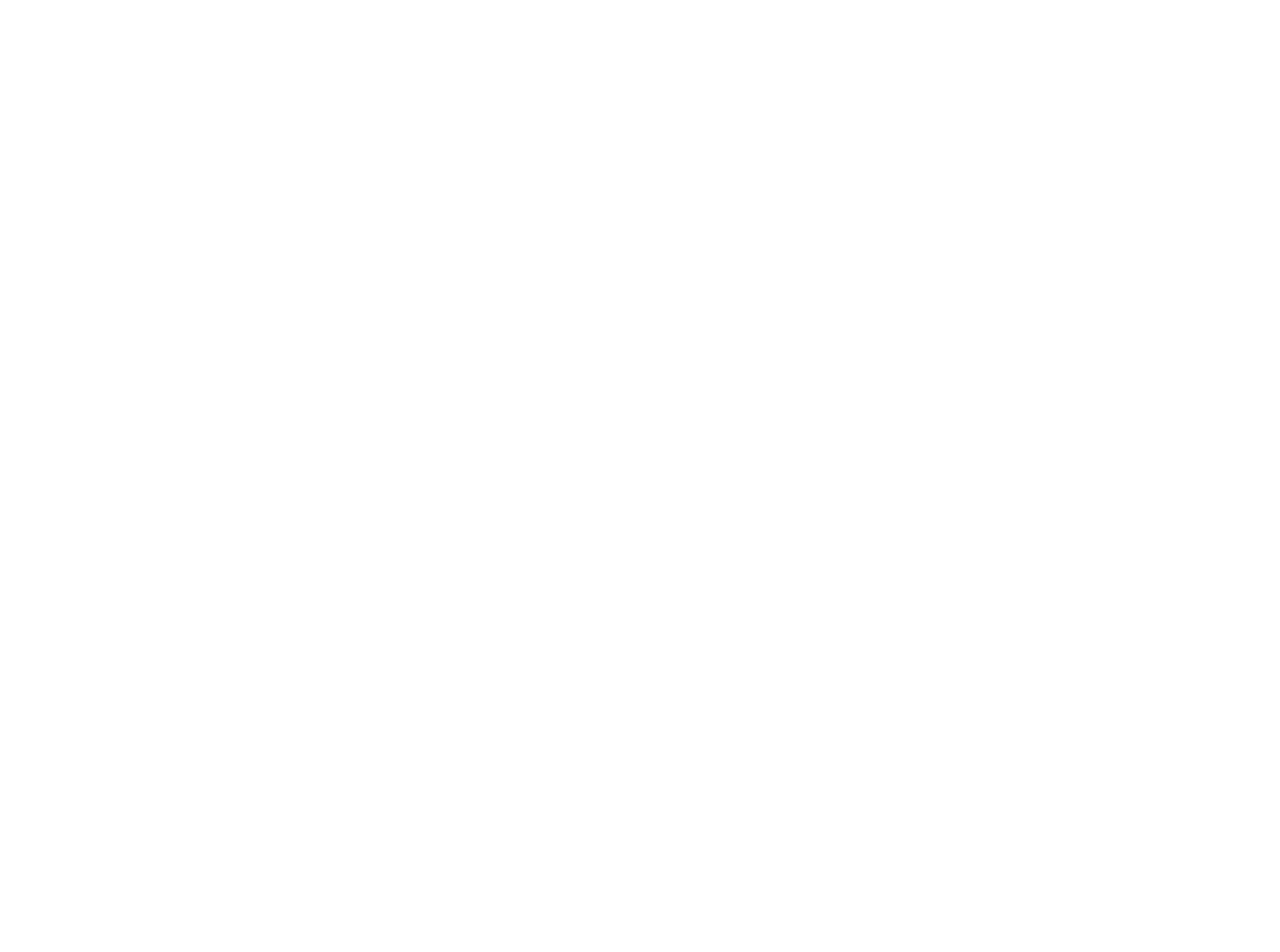
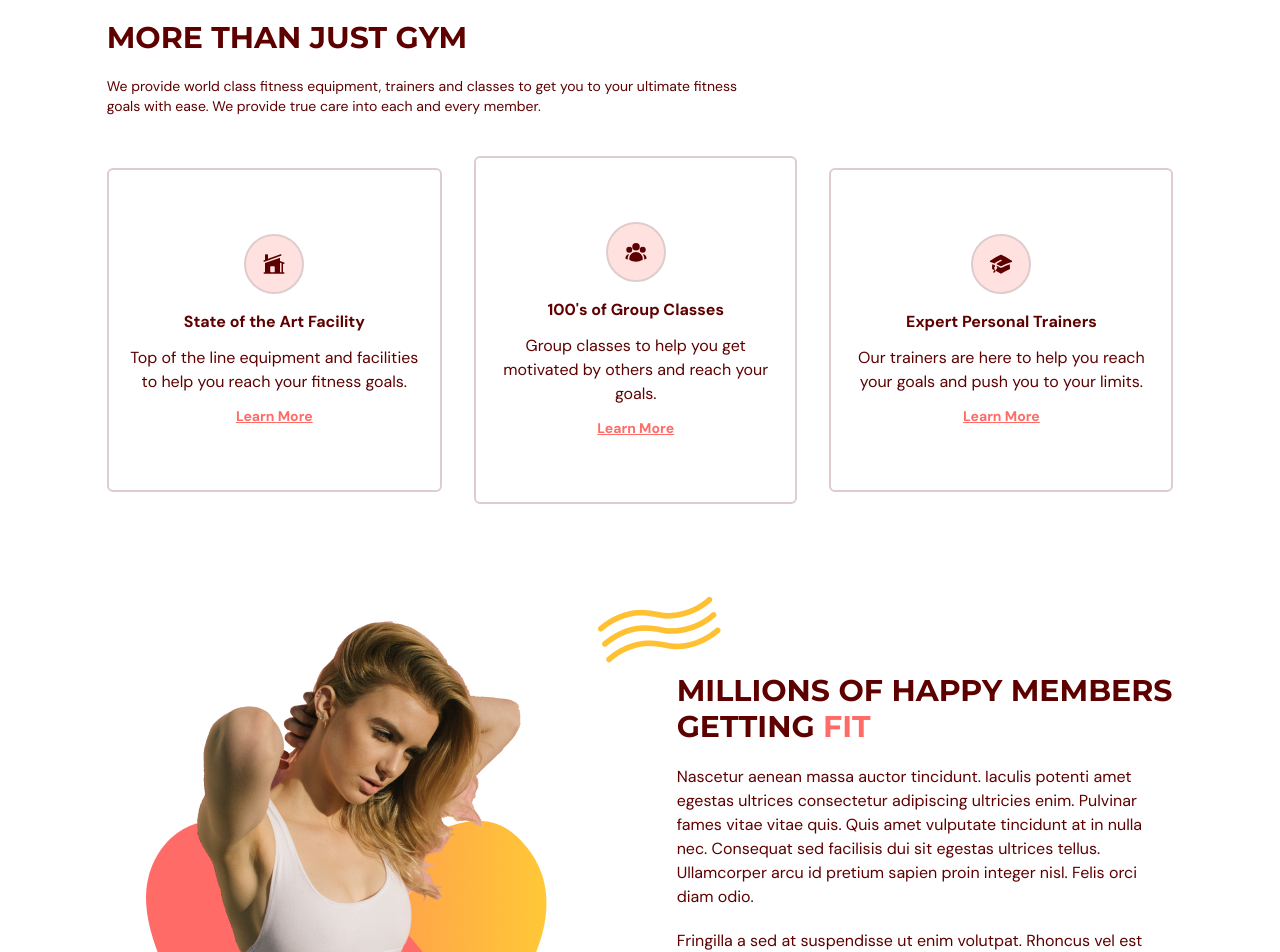
Before and after one commit to karen-baltazar/web_dev_practice, a React (Vite) app in the folder fitness-app/: page / in a window 1280 px wide. Shown: the part 880-1832 px from the top of the page. Before the commit the page ends 823 px from the top, so only its background shows below. Built offline with nearby package versions, Linux system fonts and the light colour scheme.

Commit message:
[fitness-app] Create and style benefits page

```diff
--- a/fitness-app/src/App.tsx
+++ b/fitness-app/src/App.tsx
@@ -1,5 +1,6 @@
 import Navbar from "@/scenes/navbar";
 import Home from "@/scenes/home";
+import Benefits from "@/scenes/benefits";
 import { useEffect, useState } from "react";
 import { SelectedPage } from "@/shared/type";
 
@@ -30,6 +31,7 @@
           setSelectedPage={setSelectedPage}
         />
         <Home setSelectedPage={setSelectedPage} />
+        <Benefits setSelectedPage={setSelectedPage} />
       </div>
     </>
   )
--- /dev/null
+++ b/fitness-app/src/scenes/benefits/Benefit.tsx
@@ -0,0 +1,43 @@
+import { SelectedPage } from "@/shared/type"
+import AnchorLink from "react-anchor-link-smooth-scroll"
+import { motion } from "framer-motion"
+
+const childVariant = {
+    hidden: { opacity: 0, scale: 0.9 },
+    visible: { opacity: 1, scale: 1},
+}
+
+type Props = {
+    icon: JSX.Element;
+    title: string;
+    description: string;
+    setSelectedPage: (value: SelectedPage) => void;
+}
+
+const Benefit = ({ icon, title, description, setSelectedPage}: Props) => {
+  return (
+    <>
+        <motion.div
+            variants={childVariant}
+            className="mt-5 rounded-md border-2 border-gray-100 px-5 py-16 text-center"
+        >
+            <div className="mb-4 flex justify-center">
+                <div className="rounded-full border-2 border-gray-100 bg-primary-100 p-4">
+                    {icon}
+                </div>
+            </div>
+            <h4 className="font-bold">{title}</h4>
+            <p className="my-3">{description}</p>
+            <AnchorLink
+              className="text-sm font-bold text-primary-500 underline hover:text-secondary-500"
+              onClick={() => setSelectedPage(SelectedPage.ContactUs)}
+              href={`#${SelectedPage.ContactUs}`}
+            >
+              <p>Learn More</p>
+            </AnchorLink>
+        </motion.div>
+    </>
+  )
+}
+
+export default Benefit
--- /dev/null
+++ b/fitness-app/src/scenes/benefits/index.tsx
@@ -0,0 +1,167 @@
+import HText from "@/shared/HText";
+import { SelectedPage, BenefitType } from "@/shared/type";
+import {
+    HomeModernIcon,
+    UserGroupIcon,
+    AcademicCapIcon
+ } from "@heroicons/react/24/solid";
+ import { motion, stagger } from "framer-motion";
+ import Benefit from "./Benefit";
+import ActionButton from "@/shared/ActionButton";
+import BenefitsPageGraphic from "@/assets/BenefitsPageGraphic.png";
+
+const benefits: Array<BenefitType> = [
+    {
+        icon: <HomeModernIcon className="w-6 h-6" />,
+        title: "State of the Art Facility",
+        description: "Top of the line equipment and facilities to help you reach your fitness goals."
+    },
+    {
+        icon: <UserGroupIcon className="w-6 h-6" />,
+        title: "100's of Group Classes",
+        description: "Group classes to help you get motivated by others and reach your goals."
+    },
+    {
+        icon: <AcademicCapIcon className="w-6 h-6" />,
+        title: "Expert Personal Trainers",
+        description: "Our trainers are here to help you reach your goals and push you to your limits."
+    },
+]
+
+const container = {
+    hidden: {},
+    visible: {
+        transition: { staggerChildren: 0.2 }
+    }
+}
+
+type Props = {
+    setSelectedPage: (value: SelectedPage) => void;
+}
+
+const Benefits = ({ setSelectedPage }: Props) => {
+  return (
+    <>
+        <section
+            id="benefits"
+            className="mx-auto min-h-full w-5/6 py-20"
+        >
+            <motion.div
+                onViewportEnter={() => setSelectedPage(SelectedPage.Benefits)}
+            >
+                {/* HEADER */}
+                <motion.div
+                    className="md:my-5 md:w-3/5"
+                    initial="hidden"
+                    whileInView="visible"
+                    viewport={{ once: true, amount: 0.5 }}
+                    transition={{ duration: 0.5 }}
+                    variants={{
+                    hidden: { opacity: 0, x: -50 },
+                    visible: { opacity: 1, x: 0 },
+                    }}
+                >
+                    <HText>MORE THAN JUST GYM</HText>
+                    <p className="my-5 text-sm">
+                        We provide world class fitness equipment, trainers and classes to
+                        get you to your ultimate fitness goals with ease. We provide true
+                        care into each and every member.
+                    </p>
+                </motion.div>
+
+                {/* BENEFITS */}
+                <motion.div
+                    className="md:flex items-center justify-between gap-8 mt-5"
+                    initial="hidden"
+                    whileInView="visible"
+                    viewport={{ once: true, amount: 0.5}}
+                    variants={container}
+                >
+                    {benefits.map((benefit: BenefitType) => (
+                        <Benefit
+                            key={benefit.title}
+                            icon={benefit.icon}
+                            title={benefit.title}
+                            description={benefit.description}
+                            setSelectedPage={setSelectedPage}
+                        />
+                    ))}
+                </motion.div>
+
+                {/* GRAPHICS AND DESCRIPTION */}
+                <div className="mt-16 items-center justify-between gap-20 md:mt-28 md:flex">
+                    {/* GRAPHICS */}
+                    <img
+                        className="mx-auto"
+                        alt="benefits-page-graphics"
+                        src={BenefitsPageGraphic}
+                    />
+
+                    {/* DESCRIPTION */}
+                    <div>
+                        {/* TITLE */}
+                        <div className="relative">
+                            <div className="before:absolute before:-top-20 before:-left-20 before:z-[1] before:content-abstractwaves">
+                                <motion.div
+                                    initial="hidden"
+                                    whileInView="visible"
+                                    viewport={{ once: true, amount: 0.5 }}
+                                    transition={{ duration: 0.5 }}
+                                    variants={{
+                                    hidden: { opacity: 0, x: 50 },
+                                    visible: { opacity: 1, x: 0 },
+                                    }}
+                                >
+                                    <HText>
+                                        MILLIONS OF HAPPY MEMBERS GETTING{" "}
+                                        <span className="text-primary-500">FIT</span>
+                                    </HText>
+                                </motion.div>
+                            </div>
+                        </div>
+
+                        {/* DESCRIPTION */}
+                        <motion.div
+                            initial="hidden"
+                            whileInView="visible"
+                            viewport={{ once: true, amount: 0.5 }}
+                            transition={{ delay: 0.2, duration: 0.5 }}
+                            variants={{
+                            hidden: { opacity: 0, x: 50 },
+                            visible: { opacity: 1, x: 0 },
+                            }}
+                        >
+                            <p className="my-5">
+                                Nascetur aenean massa auctor tincidunt. Iaculis potenti amet
+                                egestas ultrices consectetur adipiscing ultricies enim. Pulvinar
+                                fames vitae vitae quis. Quis amet vulputate tincidunt at in
+                                nulla nec. Consequat sed facilisis dui sit egestas ultrices
+                                tellus. Ullamcorper arcu id pretium sapien proin integer nisl.
+                                Felis orci diam odio.
+                            </p>
+                            <p className="mb-5">
+                                Fringilla a sed at suspendisse ut enim volutpat. Rhoncus vel est
+                                tellus quam porttitor. Mauris velit euismod elementum arcu neque
+                                facilisi. Amet semper tortor facilisis metus nibh. Rhoncus sit
+                                enim mattis odio in risus nunc.
+                            </p>
+                        </motion.div>
+
+                        {/*BUTTON*/}
+                        <div className="relative mt-16">
+                            <div className="before:absolute before:-bottom-20 before:right-40 before:z-[-1] before:content-sparkles">
+                                <ActionButton setSelectedPage={setSelectedPage}>
+                                    Join Now
+                                </ActionButton>
+                            </div>
+                        </div>
+                    </div>
+                </div>
+            </motion.div>
+
+        </section>
+    </>
+  )
+}
+
+export default Benefits;
--- /dev/null
+++ b/fitness-app/src/shared/HText.tsx
@@ -0,0 +1,13 @@
+type Props = {
+    children: React.ReactNode;
+}
+
+const HText = ({ children }: Props) => {
+  return (
+    <h1 className="basis-3/5 font-monserrat text-3xl font-bold">
+        {children}
+    </h1>
+  )
+}
+
+export default HText;
--- a/fitness-app/src/shared/type.ts
+++ b/fitness-app/src/shared/type.ts
@@ -4,3 +4,9 @@
     OurClasses = "ourclasses",
     ContactUs = "contactus",
 }
+
+export interface BenefitType {
+    icon: JSX.Element;
+    title: string;
+    description: string;
+}
--- a/fitness-app/tailwind.config.cjs
+++ b/fitness-app/tailwind.config.cjs
@@ -25,7 +25,7 @@
             },
             content: {
                 evolvetext: "url('./assets/EvolveText.png')",
-                abstractwaves: "url('./assets/AbstractWavers.png')",
+                abstractwaves: "url('./assets/AbstractWaves.png')",
                 sparkles: "url('./assets/Sparkles.png')",
                 circles: "url('./assets/Circles.png')",
             },
```
